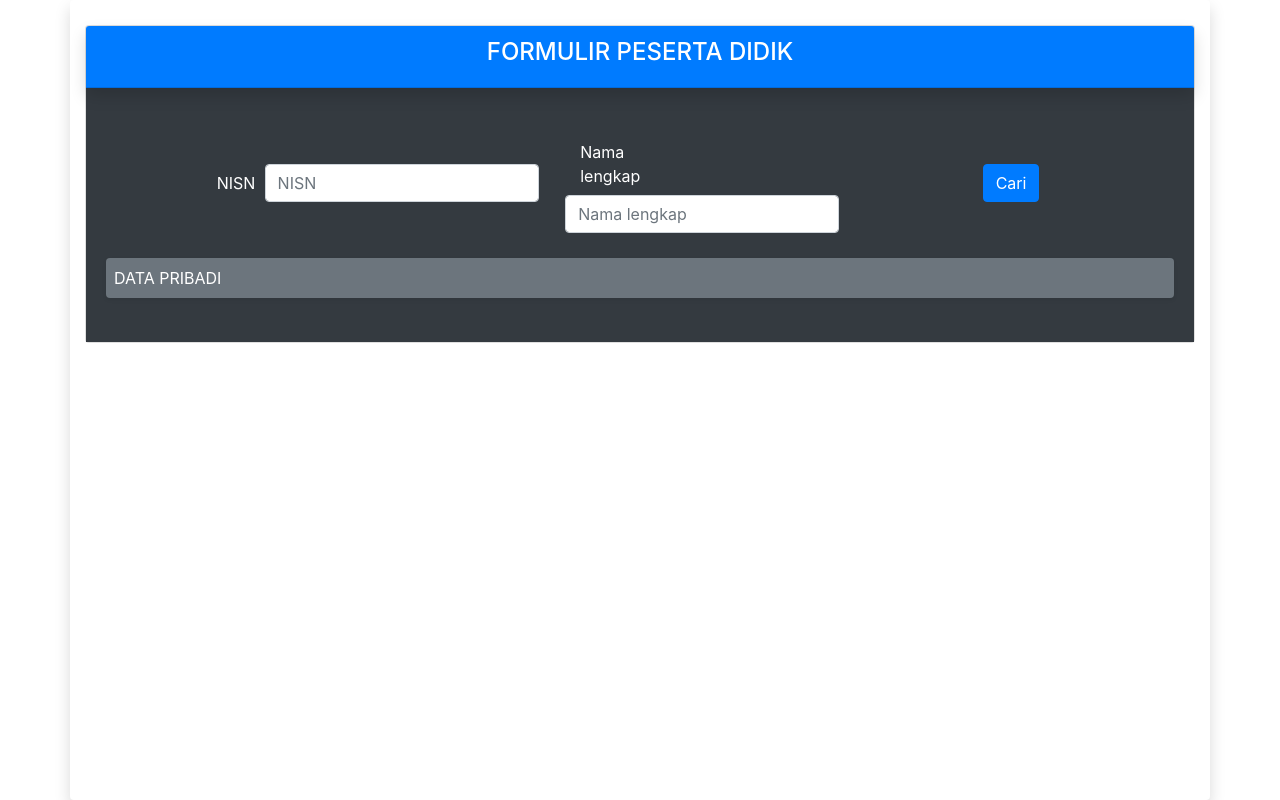
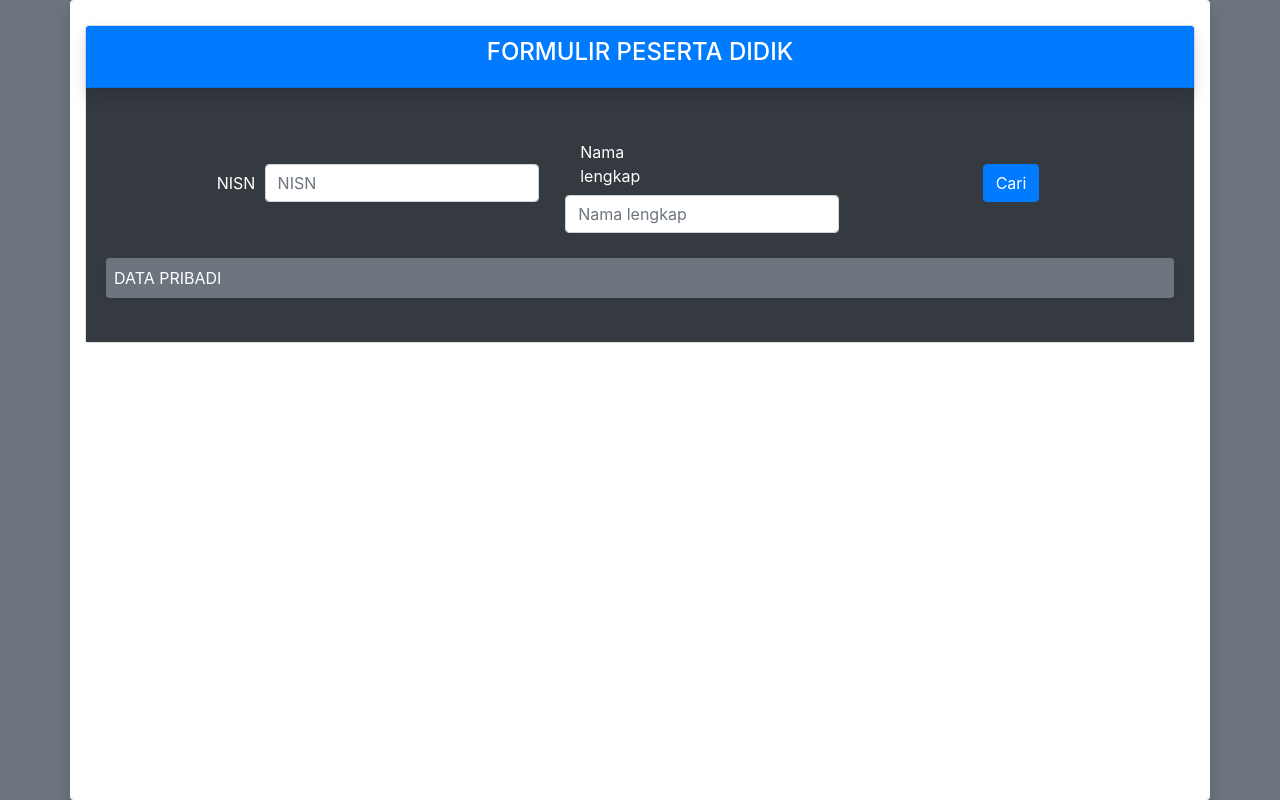
Before and after one commit to arrandimr/praktikum-10, a PHP site: page /formtampil.php in a window 1280 px wide. Run offline with PHP 8.4, Linux system fonts and the light colour scheme.

Commit message:
Update formtampil.php

```diff
--- a/formtampil.php
+++ b/formtampil.php
@@ -9,7 +9,9 @@
 		.container {
 			padding-top: 25px;
 		}
-
+		body {
+			background:#6c757d;
+		}
 
 	</style>
 </head>
```
